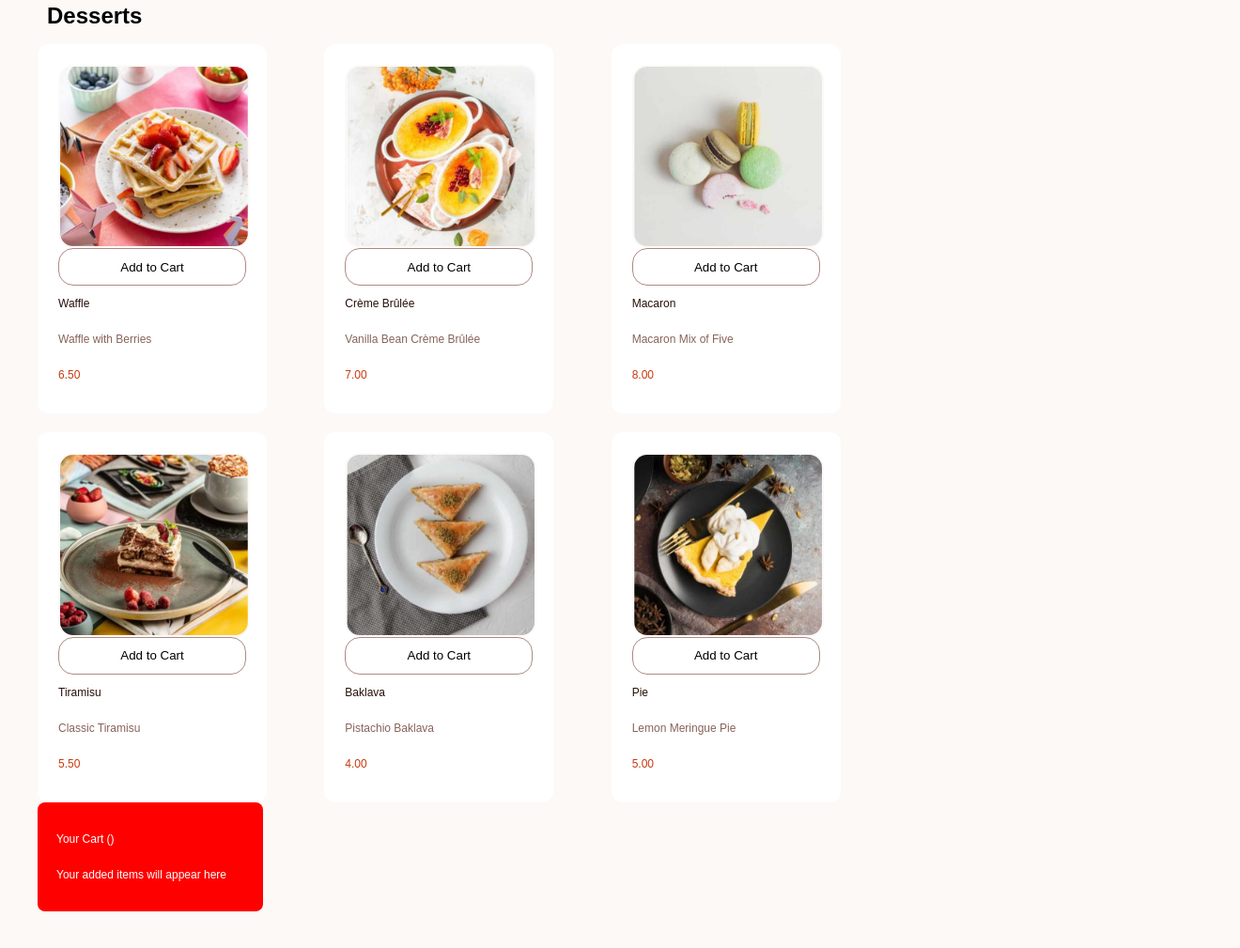
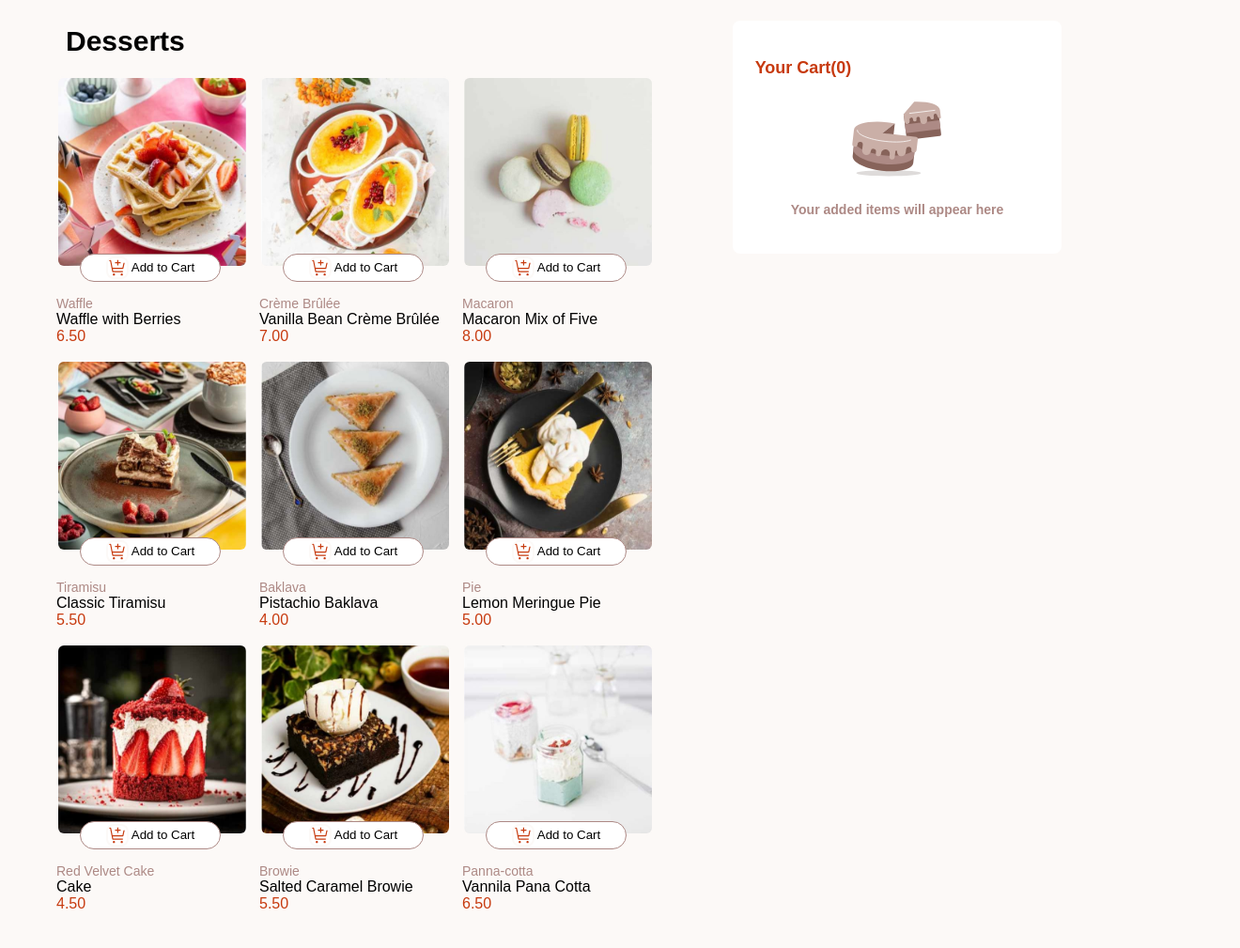
Before and after one commit to Caio-Felipe-de-Carvalho/Lista-de-produtos, a plain HTML site: page index.html in a window 1280 px wide. Shown: the part 53-1062 px from the top of the page at 94% size, 1320 px wide, since content can reach past the window. Drawn offline with Linux system fonts and the light colour scheme.

Commit message:
primeiro-commit

```diff
--- a/index.html
+++ b/index.html
@@ -9,14 +9,15 @@
 </head>
 <body>
   <h1>Desserts</h1>
+  <div class="main-conteiner">
       <div class="grid-conteiner">
         <div class="conteiner">
-          <img src="assets/images/image-waffle-desktop.jpg" alt="Waffle">
+          <img src="assets/images/image-waffle-desktop.jpg" alt="cart-comida">
           <button class="add-to-cart">
             <img src="assets/images/icon-decrement-quantity.svg" alt="Decrease" class="decrease">
             <span class="quantity">0</span>
             <img src="assets/images/icon-increment-quantity.svg" alt="Increase" class="increase">
-            <span class="button-text">Add to Cart</span>
+            <span class="button-text"><img src="assets/images/icon-add-to-cart.svg" alt="carrinho" class="carrinho-img"> Add to Cart</span>
           </button>
 
           <p class="comida">Waffle</p>
@@ -25,12 +26,12 @@
         </div>
 
         <div class="conteiner">
-          <img src="assets/images/image-creme-brulee-desktop.jpg" alt="Crème Brûlée">
+          <img src="assets/images/image-creme-brulee-desktop.jpg" alt="cart-comida">
           <button class="add-to-cart">
             <img src="assets/images/icon-decrement-quantity.svg" alt="Decrease" class="decrease">
             <span class="quantity">0</span>
             <img src="assets/images/icon-increment-quantity.svg" alt="Increase" class="increase">
-            <span class="button-text">Add to Cart</span>
+            <span class="button-text"><img src="assets/images/icon-add-to-cart.svg" alt="carrinho" class="carrinho-img"> Add to Cart</span>
           </button>
 
           <p class="comida">Crème Brûlée</p>
@@ -39,12 +40,12 @@
         </div>
 
         <div class="conteiner">
-          <img src="assets/images/image-macaron-desktop.jpg" alt="Macaron">
+          <img src="assets/images/image-macaron-desktop.jpg" alt="cart-comida">
           <button class="add-to-cart">
             <img src="assets/images/icon-decrement-quantity.svg" alt="Decrease" class="decrease">
             <span class="quantity">0</span>
             <img src="assets/images/icon-increment-quantity.svg" alt="Increase" class="increase">
-            <span class="button-text">Add to Cart</span>
+            <span class="button-text"><img src="assets/images/icon-add-to-cart.svg" alt="carrinho" class="carrinho-img"> Add to Cart</span>
           </button>
 
           <p class="comida">Macaron</p>
@@ -53,12 +54,12 @@
         </div>
 
         <div class="conteiner">
-          <img src="assets/images/image-tiramisu-desktop.jpg" alt="Tiramisu">
+          <img src="assets/images/image-tiramisu-desktop.jpg" alt="cart-comida">
           <button class="add-to-cart">
             <img src="assets/images/icon-decrement-quantity.svg" alt="Decrease" class="decrease">
             <span class="quantity">0</span>
             <img src="assets/images/icon-increment-quantity.svg" alt="Increase" class="increase">
-            <span class="button-text">Add to Cart</span>
+            <span class="button-text"><img src="assets/images/icon-add-to-cart.svg" alt="carrinho" class="carrinho-img"> Add to Cart</span>
           </button>
 
           <p class="comida">Tiramisu</p>
@@ -67,12 +68,12 @@
         </div>
 
         <div class="conteiner">
-          <img src="assets/images/image-baklava-desktop.jpg" alt="Baklava">
+          <img src="assets/images/image-baklava-desktop.jpg" alt="cart-comida">
           <button class="add-to-cart">
             <img src="assets/images/icon-decrement-quantity.svg" alt="Decrease" class="decrease">
             <span class="quantity">0</span>
             <img src="assets/images/icon-increment-quantity.svg" alt="Increase" class="increase">
-            <span class="button-text">Add to Cart</span>
+            <span class="button-text"><img src="assets/images/icon-add-to-cart.svg" alt="carrinho" class="carrinho-img"> Add to Cart</span>
           </button>
 
           <p class="comida">Baklava</p>
@@ -81,24 +82,69 @@
         </div>
 
         <div class="conteiner">
-          <img src="assets/images/image-meringue-desktop.jpg" alt="Pie">
+          <img src="assets/images/image-meringue-desktop.jpg" alt="cart-comida">
           <button class="add-to-cart">
             <img src="assets/images/icon-decrement-quantity.svg" alt="Decrease" class="decrease">
             <span class="quantity">0</span>
             <img src="assets/images/icon-increment-quantity.svg" alt="Increase" class="increase">
-            <span class="button-text">Add to Cart</span>
+            <span class="button-text"><img src="assets/images/icon-add-to-cart.svg" alt="carrinho" class="carrinho-img"> Add to Cart</span>
           </button>
 
           <p class="comida">Pie</p>
           <p class="nome-da-comida">Lemon Meringue Pie</p>
           <p class="preco">5.00</p>
         </div>
+
+        <div class="conteiner">
+          <img src="assets/images/image-cake-desktop.jpg" alt="cart-comida">
+          <button class="add-to-cart">
+            <img src="assets/images/icon-decrement-quantity.svg" alt="Decrease" class="decrease">
+            <span class="quantity">0</span>
+            <img src="assets/images/icon-increment-quantity.svg" alt="Increase" class="increase">
+            <span class="button-text"><img src="assets/images/icon-add-to-cart.svg" alt="carrinho" class="carrinho-img"> Add to Cart</span>
+          </button>
+
+          <p class="comida">Red Velvet Cake</p>
+          <p class="nome-da-comida">Cake</p>
+          <p class="preco">4.50</p>
+        </div>
+
+      <div class="conteiner">
+        <img src="assets/images/image-brownie-desktop.jpg" alt="cart-comida">
+        <button class="add-to-cart">
+          <img src="assets/images/icon-decrement-quantity.svg" alt="Decrease" class="decrease">
+          <span class="quantity">0</span>
+          <img src="assets/images/icon-increment-quantity.svg" alt="Increase" class="increase">
+          <span class="button-text"><img src="assets/images/icon-add-to-cart.svg" alt="carrinho" class="carrinho-img"> Add to Cart</span>
+        </button>
+
+        <p class="comida">Browie</p>
+        <p class="nome-da-comida">Salted Caramel Browie</p>
+        <p class="preco">5.50</p>
       </div>
 
-      <div class="card">
-        <p>Your Cart (<!-- Quantity -->)</p>
-        <p>Your added items will appear here</p>
-      </div>
+    <div class="conteiner">
+      <img src="assets/images/image-panna-cotta-desktop.jpg" alt="cart-comida">
+      <button class="add-to-cart">
+        <img src="assets/images/icon-decrement-quantity.svg" alt="Decrease" class="decrease">
+        <span class="quantity">0</span>
+        <img src="assets/images/icon-increment-quantity.svg" alt="Increase" class="increase">
+        <span class="button-text"><img src="assets/images/icon-add-to-cart.svg" alt="carrinho" class="carrinho-img"> Add to Cart</span>
+      </button>
+
+      <p class="comida">Panna-cotta</p>
+      <p class="nome-da-comida">Vannila Pana Cotta</p>
+      <p class="preco">6.50</p>
+    </div>
+  </div>
+
+  <div class="card">
+    <h2>Your Cart(0)</h2>
+    <img src="assets/images/illustration-empty-cart.svg" alt="Bolo-de-carregamento" class="Bolo-de-carregamento">
+  <h3>Your added items will appear here</h3>
+  </div>
+</div>
+
   <script src="script.js"></script>
 </body>
 </html>
--- a/style.css
+++ b/style.css
@@ -1,10 +1,10 @@
     body {
       height: auto;
-      width: 100%;
+      width: 100vh;
       font-family: Arial, Helvetica, sans-serif;
       font-size: 12px;
       background-color: hsl(20, 50%, 98%);
-      margin: 40px;
+      margin: 60px;
       display: flex;
       flex-direction: column;
       align-items: flex-start;
@@ -13,32 +13,38 @@
     h1{
       display: flex;
       padding-inline-start: 10px;
+      font-size: 30px;
     }
 
     /*conteiners*/
+    .main-container {
+      display: flex;
+      justify-content: flex-start;
+      align-items: flex-start;
+      width: 100%;
+    }
 
     .grid-conteiner {
       display: grid;
       grid-template-columns: repeat(3, 1fr);
-      gap: 20px;
-      width: 70%;
+      gap: 16px;
+      flex-grow: 1;
+      align-items: start;
+      position: relative;
     }
 
     .conteiner {
       display: flex;
       flex-direction: column;
-      background-color: white;
       width: 200px;
       height: auto;
-      padding: 20px;
-      border-radius: 12px;
-      border: 2px solid transparent;/
     }
 
     .conteiner img {
-      width: 100%;
-      border-radius: 1rem;
+      height: 200px;
+      width: 200px;
       border: 2px solid hsl(20, 50%, 98%);
+      border-radius: 8px;
     }
 
     .conteiner img:hover {
@@ -46,44 +52,60 @@
     }
 
     /* Botão */
-
     .add-to-cart {
       display: flex;
+      justify-content: center;
       align-items: center;
-      justify-content: center;
+      align-self: center;
       background-color: hsl(0, 0%, 100%);
       color: hsl(0, 0%, 0%);
-      padding: 10px 20px;
+      padding: 10px;
       border: 1.5px solid hsl(7, 20%, 60%);
       border-radius: 16px;
       cursor: pointer;
+      width: 150px;
+      height: 30px;
+      transition: background-color 0.4s, color 0.4s;
       position: relative;
-      width: 200px;
-      height: 40px;
-      transition: background-color 0.3s, color 0.3s;
+      top: -15px;
+    }
+
+    button .carrinho-img {
+      height: 20px;
+      width: 20px;
+      vertical-align: middle;
+    }
+
+    .button-text {
+      display: flex;
+      justify-content: center;
+      align-items: center;
     }
 
     .add-to-cart .decrease,
     .add-to-cart .increase,
     .add-to-cart .quantity {
       display: none;
+      border-radius: 1rem;
     }
 
     .add-to-cart:hover .decrease,
     .add-to-cart:hover .increase,
     .add-to-cart:hover .quantity {
       display: inline-block;
+      border-color: hsl(0, 0%, 100%);
     }
 
     .add-to-cart:hover .quantity {
       font-size: 18px;
-      margin: 0 5px;
+      padding: 0 5px;
     }
 
     .add-to-cart .decrease,
     .add-to-cart .increase {
-      width: 20px;
-      height: 20px;
+      width: 10px;
+      height: 10px;
+      padding: 5px;
       margin: 0 10px;
     }
 
@@ -91,38 +113,60 @@
       display: inline-block;
     }
 
-    .add-to-cart:hover .button-text {
+   .add-to-cart:hover .button-text {
       display: none;
     }
 
     .add-to-cart:hover {
       background-color: hsl(14, 86%, 42%);
       color: hsl(0, 0%, 100%);
-      border: none;
     }
 
-    /*Informações*/
-
-    .conteiner .comida {
-      color: hsl(14, 65%, 9%);
+    /*informacoes*/
+    .comida{
+      color: hsl(7, 20%, 60%);
+      margin: 0%;
+      font-size: 14px;
     }
 
-    .conteiner .nome-da-comida {
-      color: hsl(12, 20%, 44%);
+    .nome-da-comida{
+      color: hsl(0, 0%, 0%);
+      margin: 0%;
+      font-size: 16px;
     }
 
-    .conteiner .preco {
+    .preco{
       color: hsl(14, 86%, 42%);
+      margin: 0%;
+      font-size: 16px;
     }
 
     /*Card*/
+    .card {
+      position: absolute;
+      right: 150px; /* Ajuste a distância conforme necessário */
+      top: 75px;
+      width: 300px;
+      height: auto;
+      background-color: hsl(0, 0%, 100%);
+      padding: 25px;
+      border-radius: 8px;
+      text-align: center;
+    }
 
-    .card {
-      display: flex;
-      flex-direction: column;
-      background-color: red;
-      width: 200px;
-      padding: 20px;
-      border-radius: 8px;
-      color: white;
+    h2{
+      color: hsl(14, 86%, 42%);
+      position: relative;
+      left: -100px;
     }
+
+    h3{
+      color: hsl(7, 20%, 60%);
+    }
+
+    .Bolo-de-carregamento{
+      width: 100px;
+      height: 100px;
+    }
+
+    /*menu de compras*/
```
